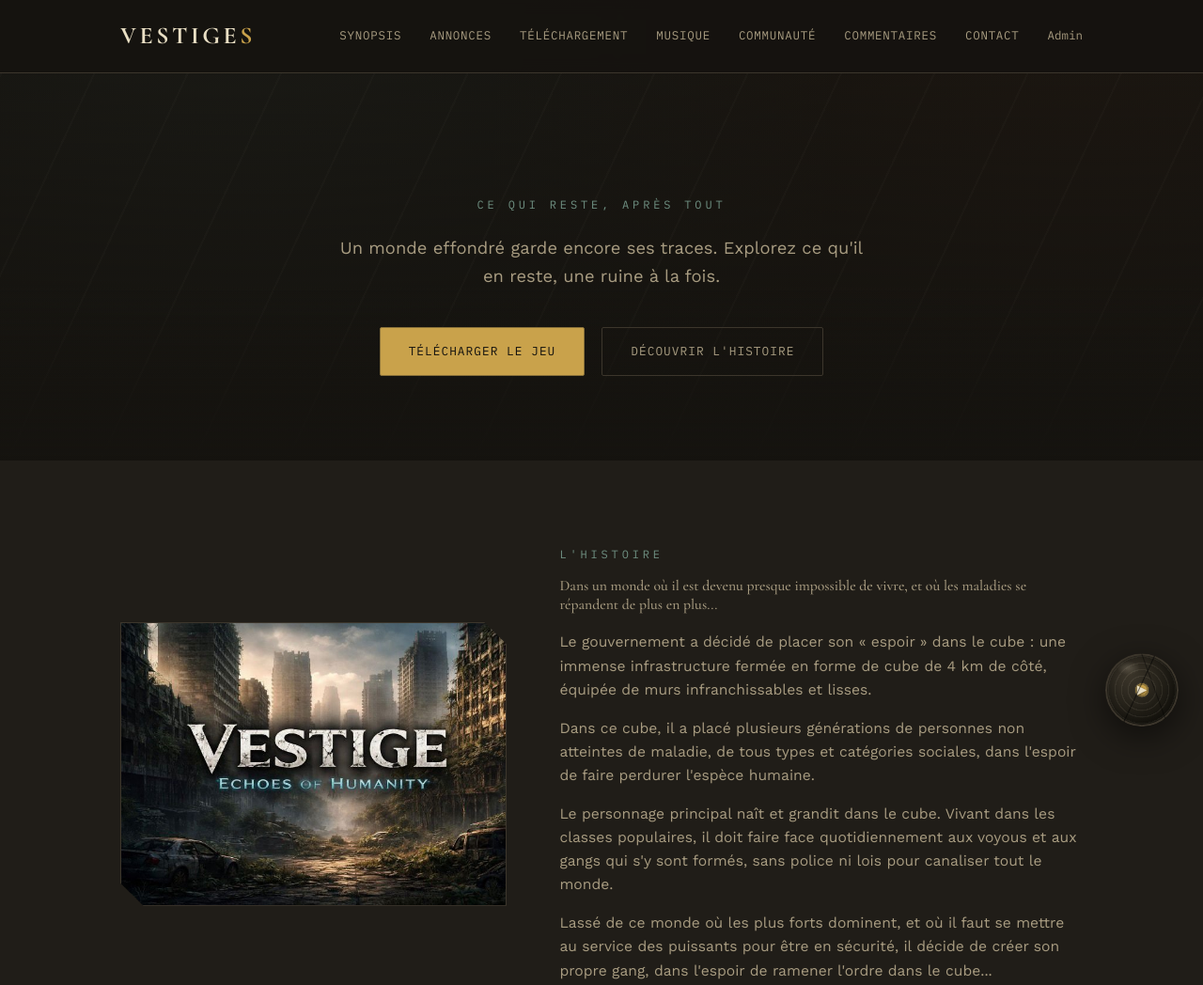
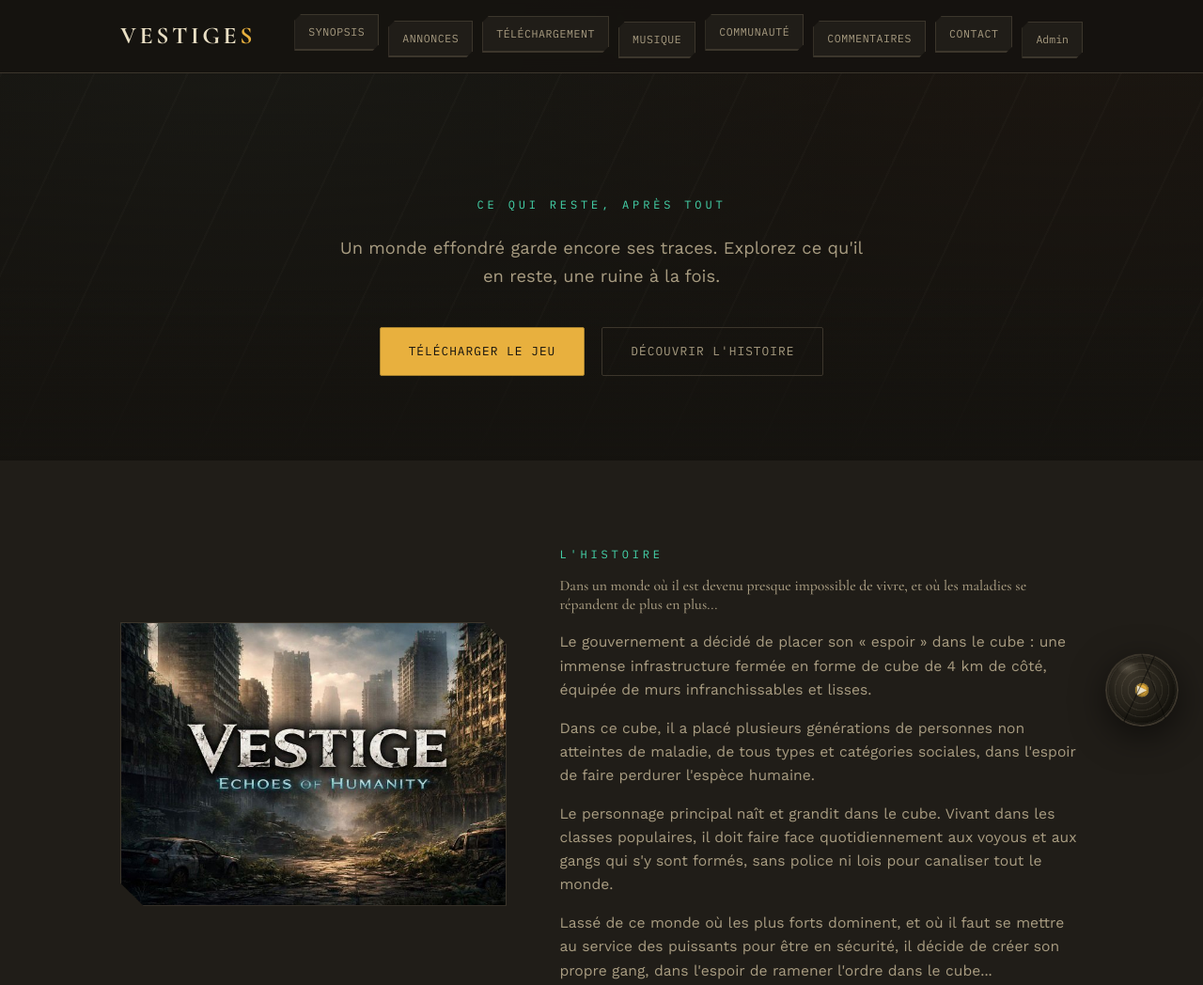
Before and after one commit to Moi49-XRS/vestiges-website, a website: page public/index.html in a window 1280 px wide. Shown: the top 1048 px of the page at 94% size. Drawn offline with nearby package versions, Linux system fonts and the light colour scheme; no server answers; files whose address does not match are found by name.

Commit message:
Nouveau design nav + couleurs

```diff
--- a/public/css/style.css
+++ b/public/css/style.css
@@ -7,10 +7,11 @@
   --stone-line: #3c362c;
   --parchment: #e9dfc4;
   --parchment-dim: #a89c81;
-  --gold: #c9a24b;
-  --gold-dim: #8a723a;
-  --verdigris: #6f9082;
-  --rust: #a3542f;
+  --gold: #e8b03e;
+  --gold-dim: #a9832f;
+  --verdigris: #45d6ac;
+  --rust: #ff6a3d;
+  --azure: #6fa4e8;
 
   --font-display: 'Cormorant Garamond', serif;
   --font-body: 'Work Sans', sans-serif;
@@ -186,23 +187,49 @@ header {
 }
 .logo span { color: var(--gold); }
 .nav-links {
+  --a1: var(--gold);
+  --a2: var(--verdigris);
+  --a3: var(--rust);
+  --a4: var(--azure);
   display: flex;
-  gap: 30px;
+  align-items: center;
+  gap: 10px;
   list-style: none;
   margin: 0; padding: 0;
   font-family: var(--font-mono);
-  font-size: 0.78rem;
-  letter-spacing: 0.06em;
+  font-size: 0.72rem;
+  letter-spacing: 0.05em;
   text-transform: uppercase;
 }
-.nav-links a {
+.nav-links li {
+  --accent: var(--a1);
+  transition: transform 0.25s ease;
+}
+.nav-links li:nth-child(4n+1) { --accent: var(--a1); transform: translateY(-4px); }
+.nav-links li:nth-child(4n+2) { --accent: var(--a2); transform: translateY(3px); }
+.nav-links li:nth-child(4n+3) { --accent: var(--a3); transform: translateY(-2px); }
+.nav-links li:nth-child(4n+4) { --accent: var(--a4); transform: translateY(4px); }
+.nav-links li:hover { transform: translateY(0); }
+.nav-links a,
+.nav-links .admin-link-btn {
+  position: relative;
+  display: inline-flex;
   color: var(--parchment-dim);
   text-decoration: none;
-  transition: color 0.2s;
-  padding-bottom: 4px;
-  border-bottom: 1px solid transparent;
+  padding: 9px 14px;
+  background: var(--stone-panel);
+  border: 1px solid var(--stone-line);
+  border-bottom: 2px solid var(--stone-line);
+  clip-path: polygon(7px 0, 100% 0, 100% calc(100% - 7px), calc(100% - 7px) 100%, 0 100%, 0 7px);
+  transition: color 0.2s ease, border-color 0.2s ease, box-shadow 0.2s ease, background 0.2s ease;
 }
-.nav-links a:hover { color: var(--gold); border-color: var(--gold-dim); }
+.nav-links a:hover,
+.nav-links .admin-link-btn:hover {
+  color: var(--stone-deep);
+  background: var(--accent);
+  border-color: var(--accent);
+  box-shadow: 0 0 16px -2px var(--accent);
+}
 
 /* ---------- Hero ---------- */
 .hero {
```
